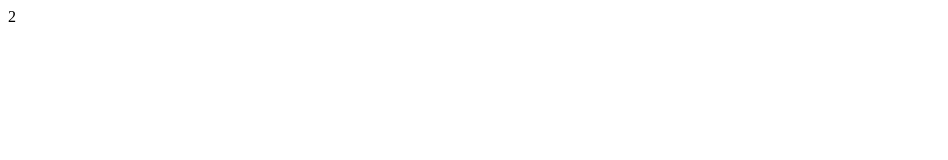
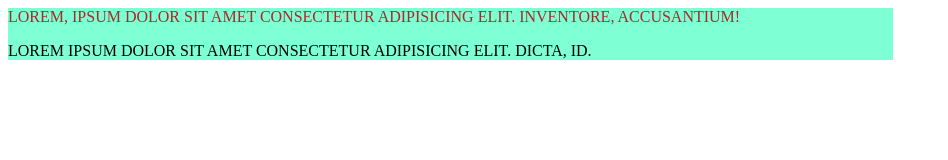
Before and after one commit to Dmitriy081000/GIT-html_05, a plain HTML site: page href/href2/ssylka2.html in a window 1280 px wide. Shown: the whole page, without its empty margins (0-948 px from the left). Drawn offline with Linux system fonts and the light colour scheme.

Commit message:
uppercase for ssylka2.html

```diff
--- a/css/style.css
+++ b/css/style.css
@@ -77,3 +77,6 @@ a::after{
     padding: 2;
     margin: 0 auto;
 }
+.row{
+    text-transform: uppercase;
+}
--- a/href/href2/ssylka2.html
+++ b/href/href2/ssylka2.html
@@ -4,10 +4,16 @@
     <meta charset="UTF-8">
     <meta name="viewport" content="width=device-width, initial-scale=1.0">
     <title>Document</title>
+    <link rel="stylesheet" href="../../css/style.css">
 </head>
 <body>
     <div class="wraper">
-        2
+        <div class="row">
+            Lorem, ipsum dolor sit amet consectetur adipisicing elit. Inventore, accusantium!
+            <p>
+                Lorem ipsum dolor sit amet consectetur adipisicing elit. Dicta, id.
+            </p>
+        </div>
     </div>
 </body>
 </html>
```
